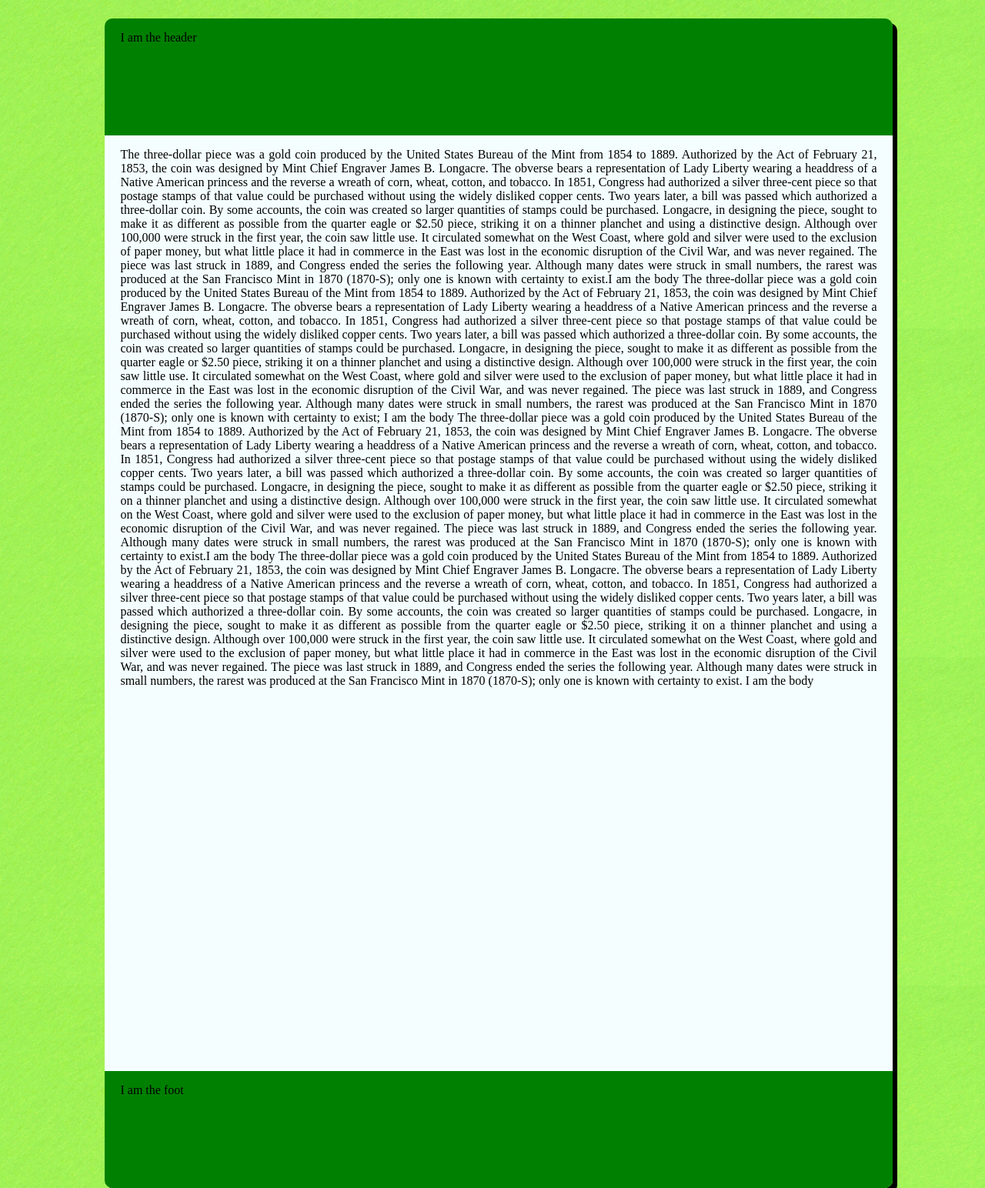
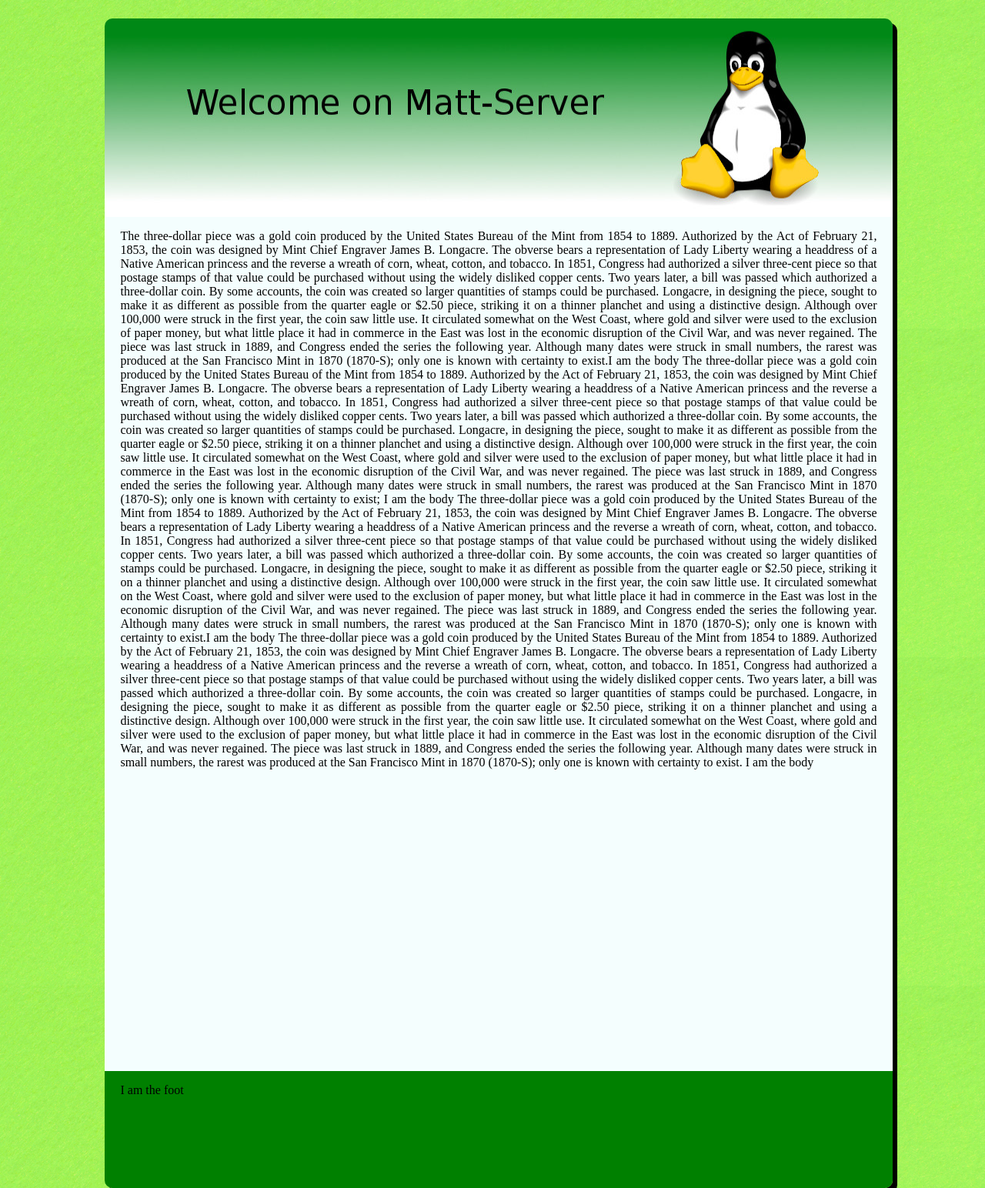
Before and after one commit to MatthieuHeurtin/webSite, a PHP site: page / in a window 1280 px wide. Shown: the whole page at 77% size. Run offline with PHP 8.4, Linux system fonts and the light colour scheme.

Commit message:
banner ...OK

```diff
--- a/CSS/style.css
+++ b/CSS/style.css
@@ -1,12 +1,13 @@
 .header
 {
 	display: inline-block;
-	background-color: green;
 	width: 100%;
-	height: 10%;
+	height: 17%;
 	position: absolute;
     	top: 0%;
  	border-radius: 10px 10px 0px 0px;
+	background-image: url("./../images/headerImage.jpg");
+	background-size: 100% 100%;
 
 }
 
@@ -42,8 +43,8 @@
 	position: absolute;
 	background-color: #F4FEFE;
 	width: 100%;
-	height:80%;
-	top:10%;
+	height:73%;
+	top:17%;
 	overflow-y: auto;
 }
 
--- a/index.html
+++ b/index.html
@@ -12,7 +12,6 @@
 
 	<!-- HEADER-->
 	<span class="header">
-		<p>I am the header</p>
 
 	</span>
 	<!-- inside_crops-->
--- a/test.php
+++ /dev/null
@@ -1 +0,0 @@
-je suis un test
```
Also changed, not shown: images/headerImage.jpg (added), 1 other file.
